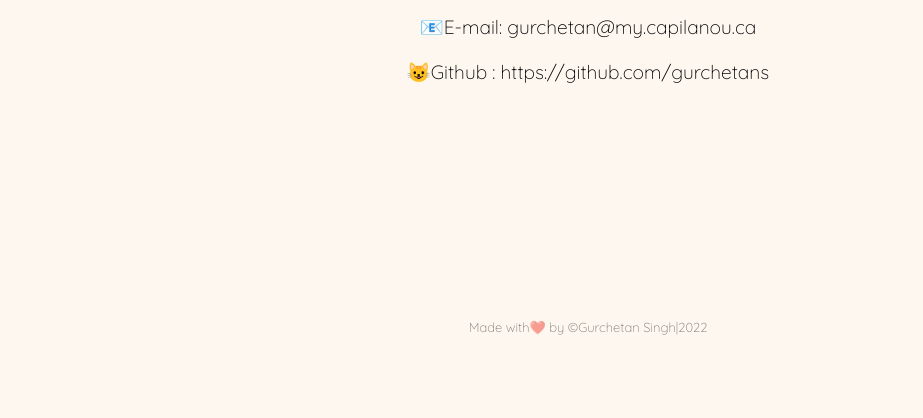
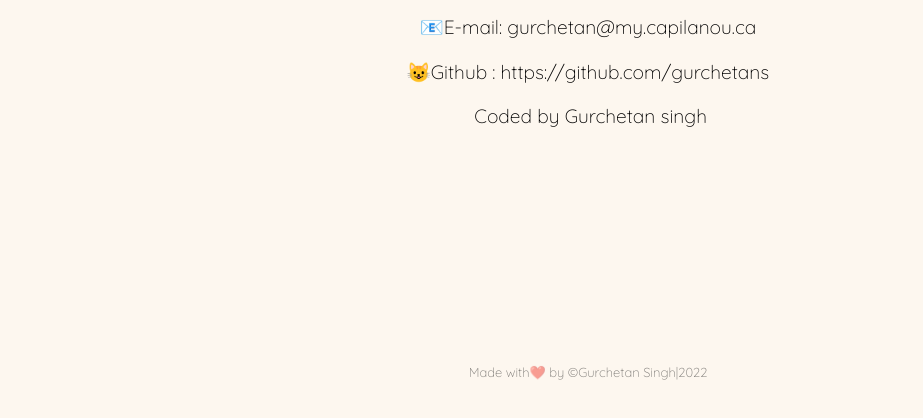
Before and after one commit to gurchetans/gurchetans.github.io, a plain HTML site: page contact.html in a window 1280 px wide. Shown: the part 104-522 px from the top of the page, without its empty margins (52-975 px from the left). Drawn offline with nearby package versions, Linux system fonts and the light colour scheme.

Commit message:
Update contact.html

```diff
--- a/contact.html
+++ b/contact.html
@@ -35,6 +35,7 @@
 			<p>📪Say Hi!</p>
 			<p>📧E-mail: gurchetan@my.capilanou.ca</p>
 			<p>😺Github : https://github.com/gurchetans</p>
+			<p>&nbspCoded by Gurchetan singh</p>
 		</div>
 	</div>
 	<br><br><br><br><br><br><br><br><br>
```
